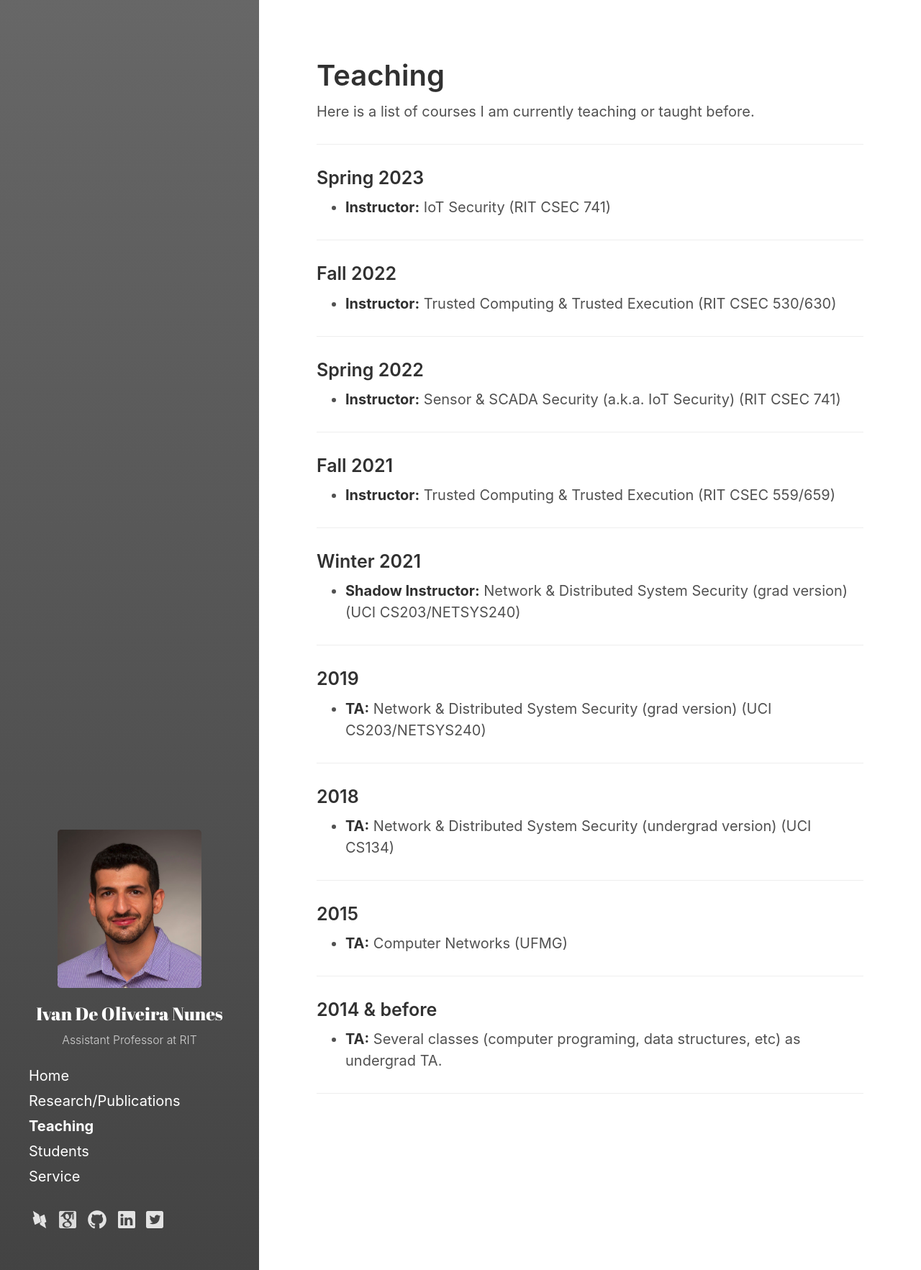
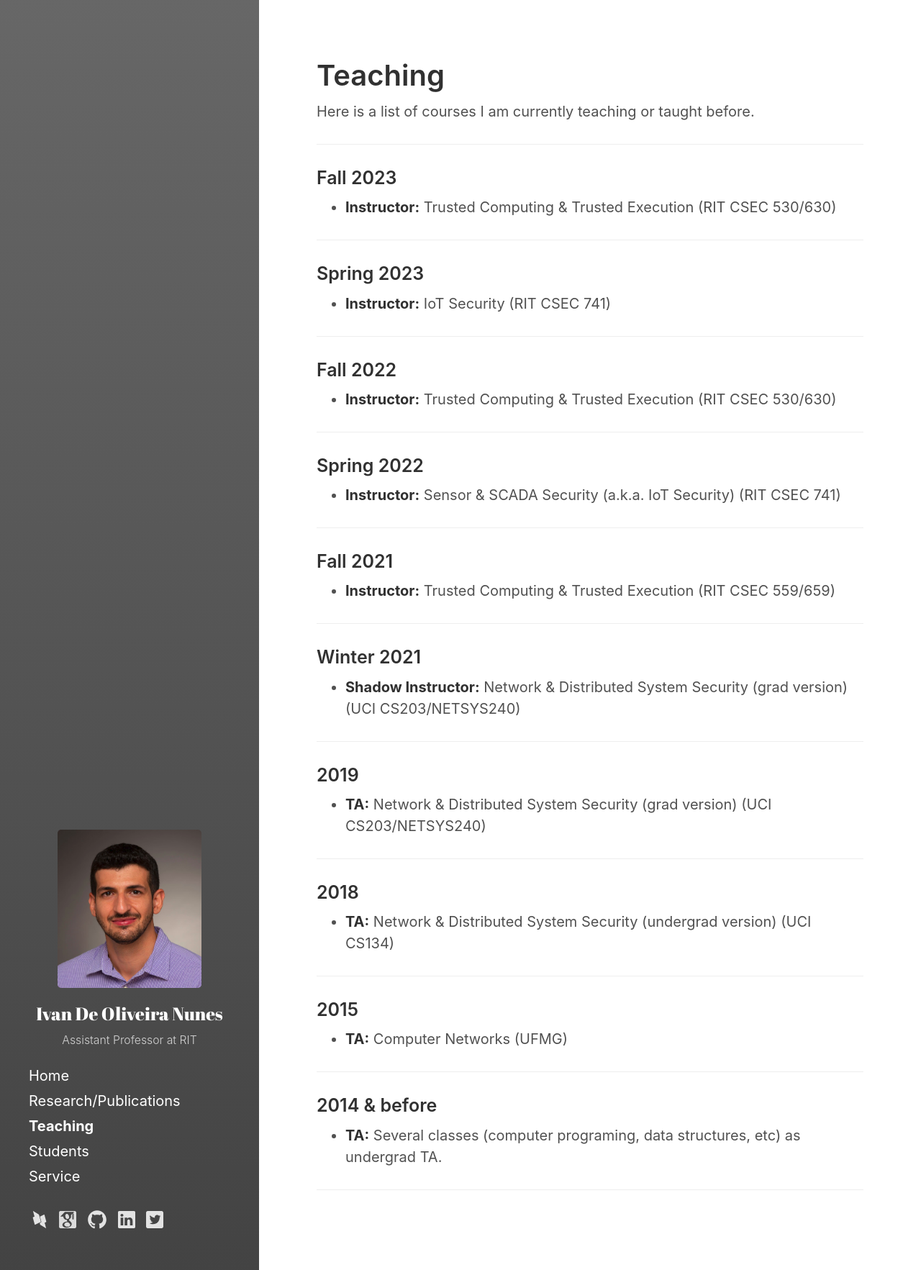
Before and after one commit to ivanolive/ivanolive.github.io, a Jekyll site: the page built from Teaching.md, in a window 1280 px wide. Shown: the whole page at 72% size. Built offline with Jekyll 4.4.1, drawn with Linux system fonts in a browser that asks for light colours.

Commit message:
Update Teaching.md

```diff
--- a/Teaching.md
+++ b/Teaching.md
@@ -7,6 +7,11 @@ sidebar_sort_order: 2
 
 
 Here is a list of courses I am currently teaching or taught before.
+
+___
+
+### Fall 2023
++ **Instructor:** Trusted Computing & Trusted Execution (RIT CSEC 530/630)
 
 ___
 
```
